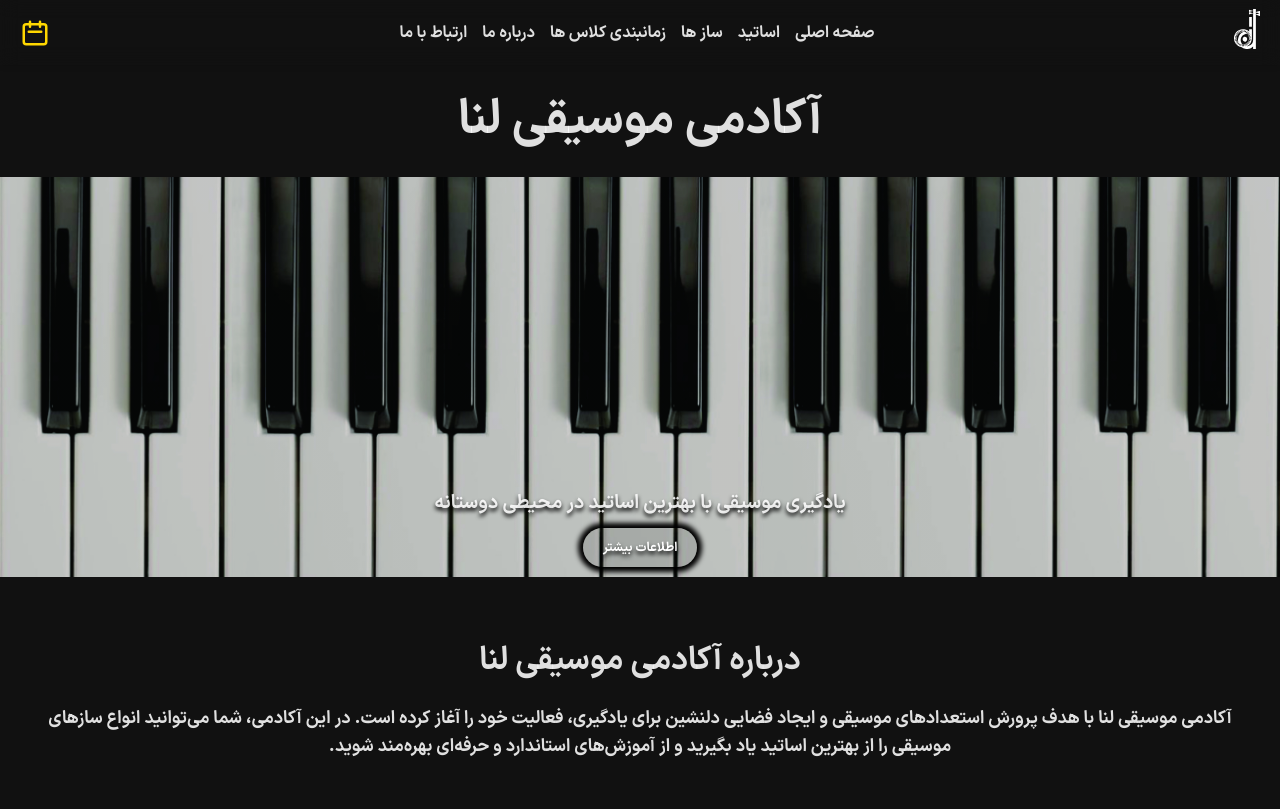
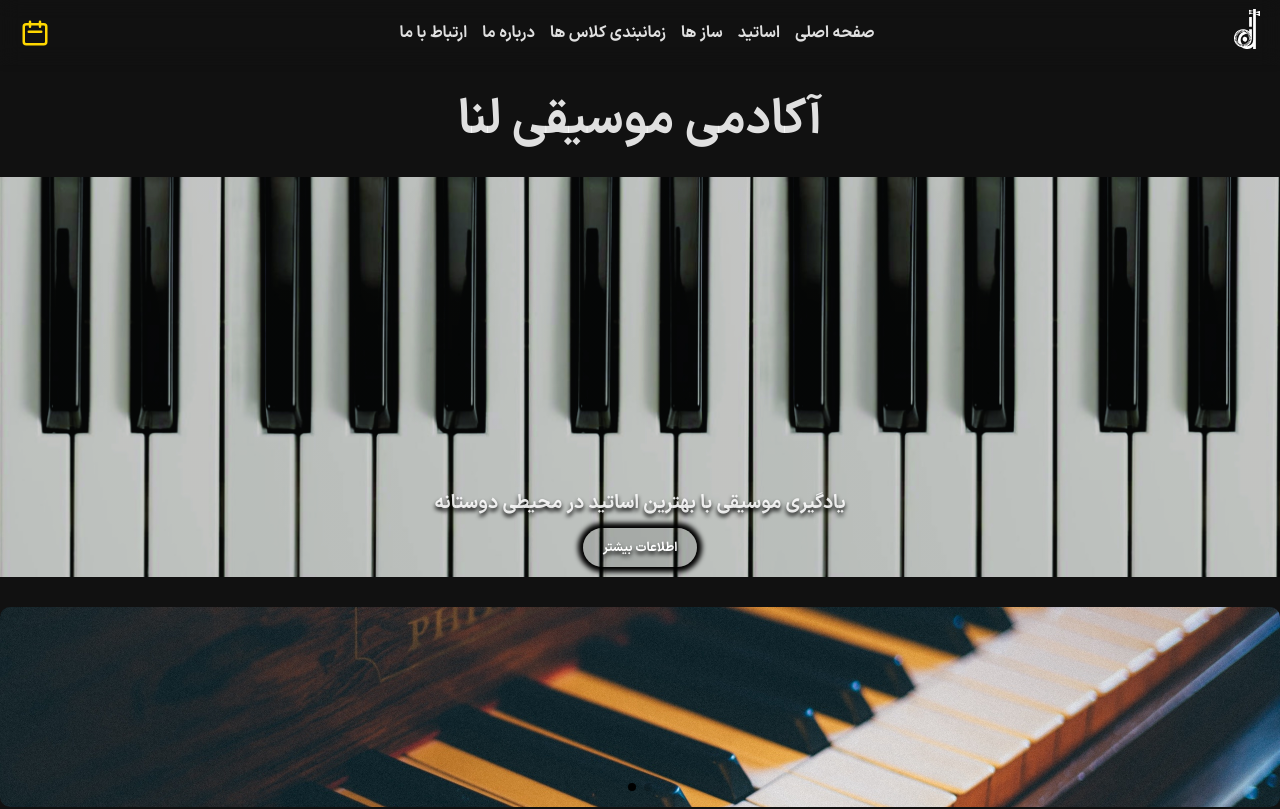
Before and after one commit to amirroohi/lena-music, a React (Vite) app: page / in a window 1280 px wide. Shown: the top 809 px of the page. Built offline with nearby package versions, Linux system fonts and the light colour scheme.

Commit message:
modified some files and folders and adding swiper sliders

```diff
--- a/package.json
+++ b/package.json
@@ -15,7 +15,8 @@
     "react-dom": "^19.0.0-rc.1",
     "react-icons": "^5.5.0",
     "react-leaflet": "^5.0.0-rc.2",
-    "react-router-dom": "^7.1.3"
+    "react-router-dom": "^7.1.3",
+    "swiper": "^11.2.5"
   },
   "devDependencies": {
     "@eslint/js": "^9.17.0",
--- a/src/components/Home.css
+++ b/src/components/Home.css
@@ -170,6 +170,37 @@
   font-size: 1rem;
 }
 
+
+.swiper-container{
+  margin: 30px 0 50px;
+}
+
+.swiper {
+  width: 100%;
+  height: 200px;
+}
+
+.swiper-slide {
+  text-align: center;
+  font-size: 18px;
+  background: transparent;
+  /* Center slide text vertically */
+  display: flex;
+  justify-content: center;
+  align-items: center;
+}
+
+.swiper-slide img {
+  border-radius: 10px;
+  display: block;
+  width: 100%;
+  height: 100%;
+  object-fit: cover;
+}
+.swiper-pagination-bullet-active {
+  background-color: #000 !important;
+}
+
 /* واکنش‌گرایی */
 @media (max-width: 768px) {
   .teachers-list--home {
--- a/src/components/Home.jsx
+++ b/src/components/Home.jsx
@@ -2,6 +2,12 @@
 import { Link } from "react-router-dom";
 import "./Home.css";
 import { teachers } from "../data/teachers";
+import { Autoplay, Pagination } from "swiper/modules";
+import { Swiper, SwiperSlide } from "swiper/react";
+// Import Swiper styles
+import "swiper/css";
+import "swiper/css/pagination";
+import "swiper/css/navigation";
 
 const Home = () => {
   return (
@@ -16,7 +22,31 @@ const Home = () => {
           </a>
         </div>
       </div>
+      <div className="swiper-container">
+        <Swiper
+          spaceBetween={10}
+          centeredSlides={true}
+          autoplay={{
+            delay: 1500,
+            disableOnInteraction: false,
+          }}
+          pagination={{
+            clickable: true,
+          }}
+          loop={true}
+          speed={3000}
+          modules={[Autoplay, Pagination]}
+          className="mySwiper"
+        >
+          <SwiperSlide>
+            <img src="/piano-wallpaper.jpg" alt="instrument" />
+          </SwiperSlide>
+          <SwiperSlide>
+            <img src="/piano-wallpaper.jpg" alt="instrument" />
+          </SwiperSlide>
 
+        </Swiper>
+      </div>
       {/* توضیحات درباره آموزشگاه */}
       <div className="about-section" id="about">
         <h2>درباره آکادمی موسیقی لنا</h2>
@@ -27,7 +57,6 @@ const Home = () => {
           آموزش‌های استاندارد و حرفه‌ای بهره‌مند شوید.
         </p>
       </div>
-
       {/* لیست اساتید */}
       <div className="teachers-section">
         <h2>اساتید ما</h2>
```
Also changed, not shown: 1 other file (tests, documents, lock files or other folders).
